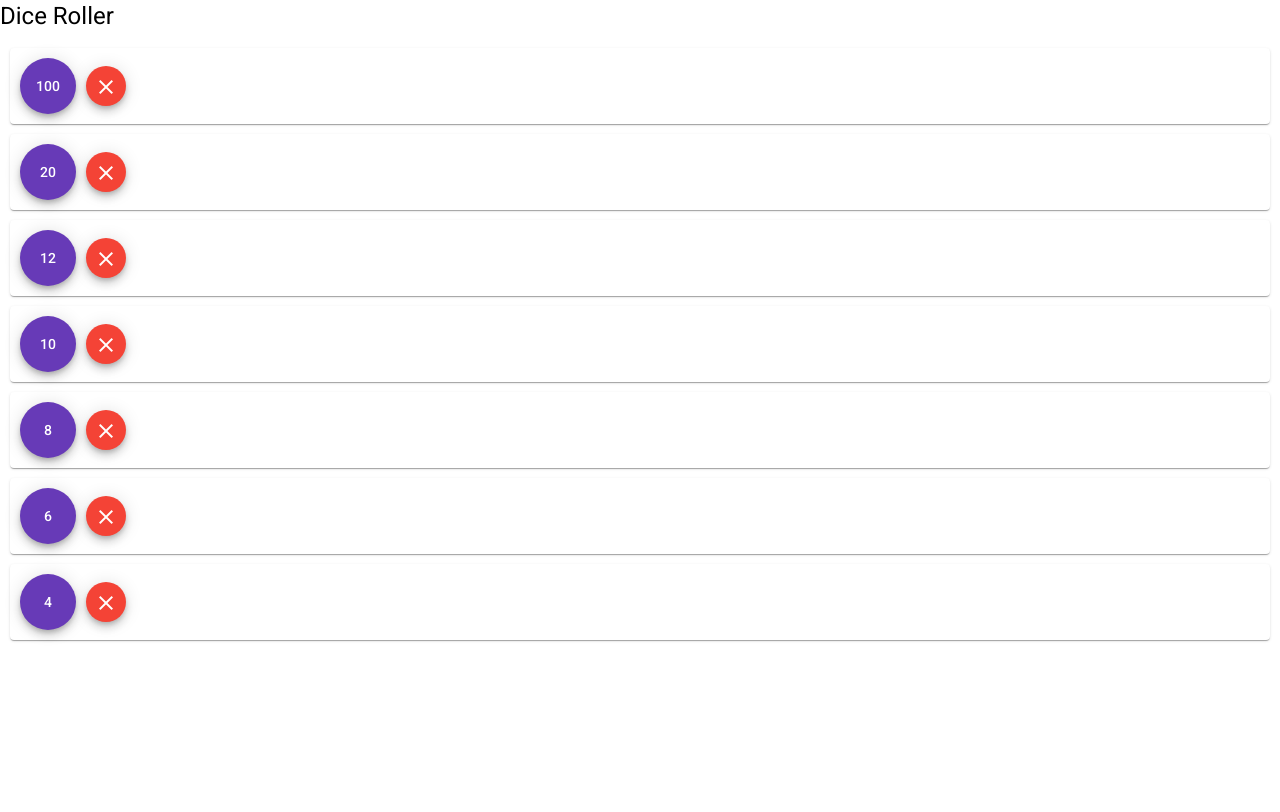
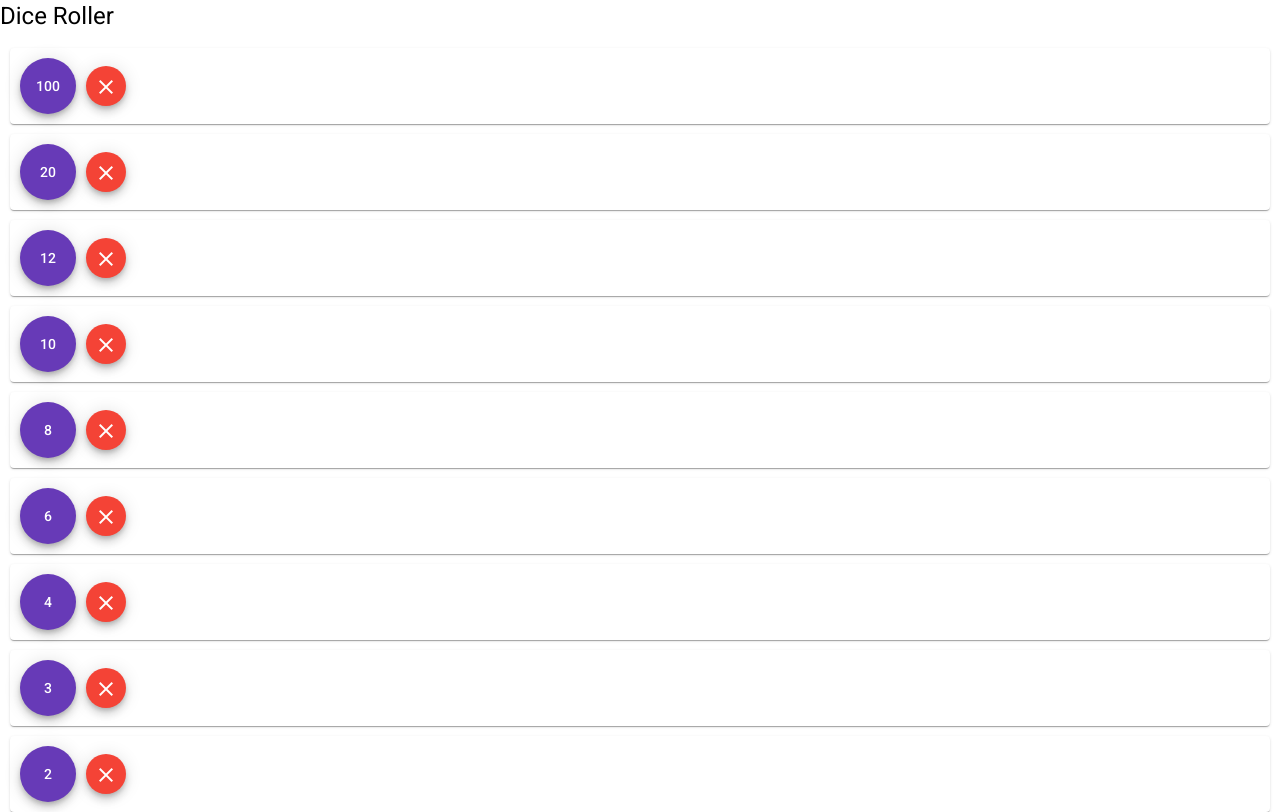
Before and after one commit to alannguyen5102/dice-preroll, an Angular app: page / in a window 1280 px wide. Built offline with nearby package versions, Linux system fonts and the light colour scheme.

Commit message:
Adding d3 and d2

```diff
--- a/src/app/app.component.html
+++ b/src/app/app.component.html
@@ -6,6 +6,8 @@
 <app-dice-card [dieType]="8"></app-dice-card>
 <app-dice-card [dieType]="6"></app-dice-card>
 <app-dice-card [dieType]="4"></app-dice-card>
+<app-dice-card [dieType]="3"></app-dice-card>
+<app-dice-card [dieType]="2"></app-dice-card>
 
 
 
```
